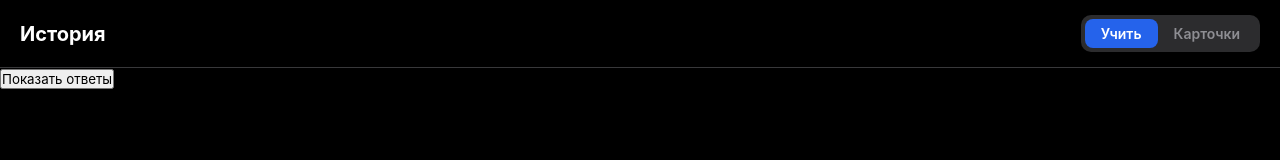
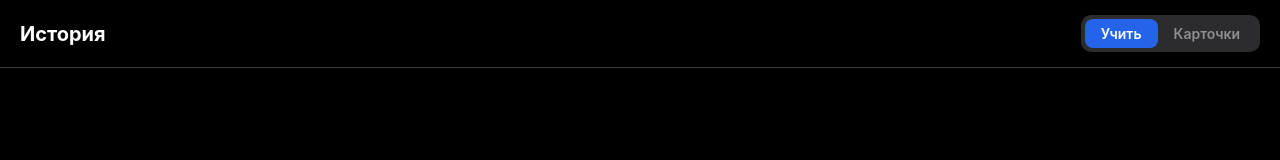
Before and after one commit to linsa78/-, a plain HTML site: page index.html in a window 1280 px wide. Drawn offline with Linux system fonts and the light colour scheme.

Commit message:
Update index.html

```diff
--- a/index.html
+++ b/index.html
@@ -20,11 +20,8 @@
     <main>
         <!-- Режим "Учить" -->
         <section id="learn-mode" class="mode active">
-            <!-- Кнопка зафиксирована -->
-            <button id="toggle-answers-btn" class="toggle-btn">Показать ответы</button>
-
             <div class="learn-list" id="learn-list">
-                <!-- Сюда будут вставляться карточки с ответами -->
+                <!-- Карточки будут здесь -->
             </div>
         </section>
 
```
